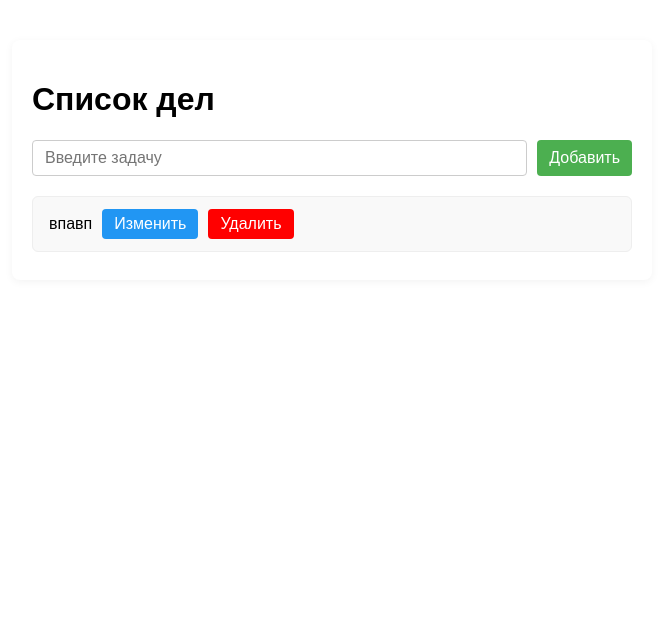
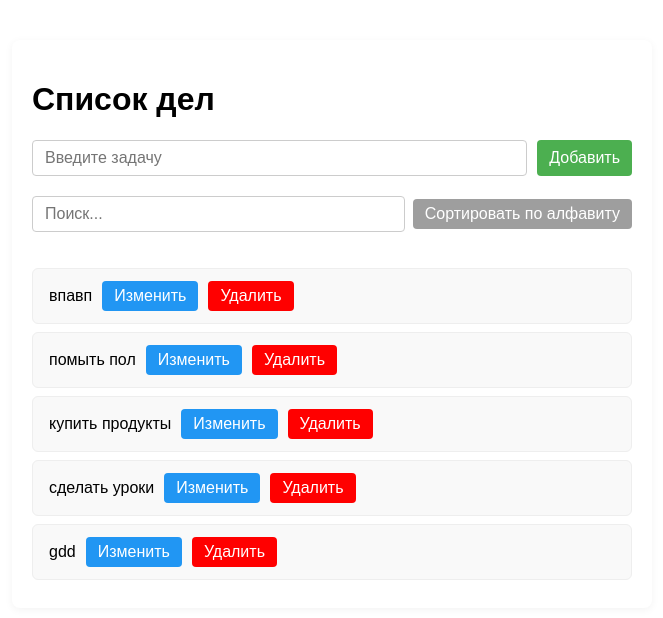
Before and after one commit to au-nas/server-lesson5new, a React (Vite) app: page / in a window 1280 px wide. Shown: the top 618 px of the page, without its empty margins (308-971 px from the left). Built offline with nearby package versions, Linux system fonts and the light colour scheme; data requests are answered from the project's data file.

Commit message:
создала компонент SearchBar

```diff
--- a/src/App.jsx
+++ b/src/App.jsx
@@ -3,13 +3,14 @@ import { useRequestTodos } from './hooks/use-request-todos';
 import appStyles from './App.module.css';
 import { TodoList } from './components/TodoList/TodoList';
 import { AddTodoForm } from './components/AddTodoForm/AddTodoForm';
+import { SearchBar } from './components/SearchBar/SearchBar';
 
 export const App = () => {
 	const [editingIdTodo, setEditingIdTodo] = useState(null); //id дела которое редактируем
 	const [editingInputTextTodo, setEditingInputTextTodo] = useState(''); // текст который редактируем
 
-	// const [search, setSearch] = useState('');
-	// const [isSorted, setIsSorted] = useState(false);
+	const [search, setSearch] = useState(''); //текст который вводим для поиска
+	const [isSorted, setIsSorted] = useState(false);
 
 	const startEdit = (todo) => {
 		setEditingIdTodo(todo.id);
@@ -23,13 +24,15 @@ export const App = () => {
 	const { todos, isLoading, requestAddTodo, requestEditTodo, requestDeleteTodo } =
 		useRequestTodos({ cancelEdit });
 
-	// let filteredTodos = todos.filter((todo) =>
-	// 	todo.title.toLowerCase().includes(search.toLowerCase()),
-	// );
+		//фильтрация
+	let filteredTodos = todos.filter((todo) =>
+		todo.text.toLowerCase().includes(search.toLowerCase()),
+	); // оставляем только задачи где todo.text содержит введённый текст search
 
-	// if (isSorted) {
-	// 	filteredTodos = [...filteredTodos].sort((a, b) => a.title.localeCompare(b.title));
-	// }
+	//сортировка если включена true
+	if (isSorted) {
+		filteredTodos = [...filteredTodos].sort((a, b) => a.text.localeCompare(b.text));
+	}
 
 	return (
 		<div className={appStyles.container}>
@@ -39,9 +42,9 @@ export const App = () => {
 				<p>Загрузка...</p>
 			) : (
 				<>
+				<SearchBar search={search} setSearch={setSearch} isSorted={isSorted} setIsSorted={setIsSorted}/>
 					<TodoList
-						// filteredTodos={filteredTodos}
-						todos={todos}
+						todos={filteredTodos}
 						editingIdTodo={editingIdTodo}
 						editingInputTextTodo={editingInputTextTodo}
 						setEditingInputTextTodo={setEditingInputTextTodo}
--- /dev/null
+++ b/src/components/SearchBar/SearchBar.jsx
@@ -0,0 +1,22 @@
+import { Button } from '../Button/Button';
+import buttonStyles from '../Button/Button.module.css';
+import styles from './SearchBar.module.css';
+
+export const SearchBar = ({ search, setSearch, isSorted, setIsSorted }) => {
+	return (
+		<div className={styles.searchContainer}>
+			<input
+				type="text"
+				placeholder="Поиск..."
+				value={search}
+				onChange={(e) => setSearch(e.target.value)}
+				className={styles.input}
+			/>
+			<Button
+				onClick={() => setIsSorted(!isSorted)}
+				className={buttonStyles.cancel}
+				text={isSorted ? 'По порядку' : 'Сортировать по алфавиту'}
+			/>
+		</div>
+	);
+};
--- /dev/null
+++ b/src/components/SearchBar/SearchBar.module.css
@@ -0,0 +1,22 @@
+.searchContainer {
+	display: flex;
+	gap: 8px;
+	align-items: center;
+	align-items: baseline;
+	margin-bottom: 16px;
+}
+
+.input {
+	flex: 1;
+	padding: 8px 12px;
+	font-size: 16px;
+	border: 1px solid #ccc;
+	border-radius: 4px;
+	outline: none;
+	transition: border-color 0.2s ease;
+	margin-bottom: 20px;
+}
+
+.input:focus {
+	border-color: #4caf50;
+}
--- a/src/components/TodoList/TodoList.jsx
+++ b/src/components/TodoList/TodoList.jsx
@@ -2,7 +2,6 @@ import styles from './TodoList.module.css';
 import { TodoItem } from '../TodoItem/TodoItem';
 
 export const TodoList = ({
-	// filteredTodos,
 	todos,
 	editingIdTodo,
 	editingInputTextTodo,
--- a/src/db.json
+++ b/src/db.json
@@ -4,6 +4,26 @@
       "text": "впавп",
       "completed": false,
       "id": 1
+    },
+    {
+      "text": "помыть пол",
+      "completed": false,
+      "id": 2
+    },
+    {
+      "text": "купить продукты",
+      "completed": false,
+      "id": 3
+    },
+    {
+      "text": "сделать уроки",
+      "completed": false,
+      "id": 4
+    },
+    {
+      "text": "gdd",
+      "completed": false,
+      "id": 5
     }
   ]
 }
```
